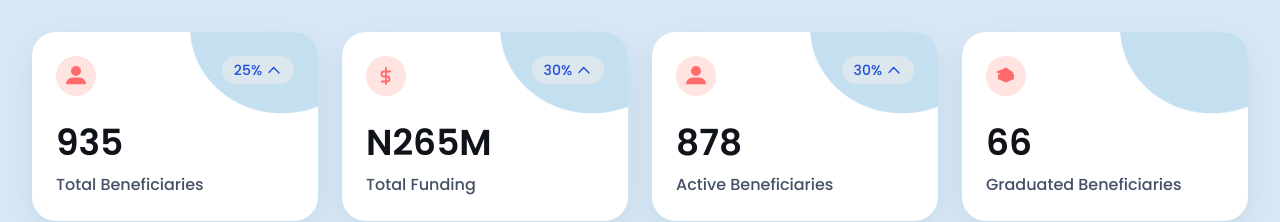
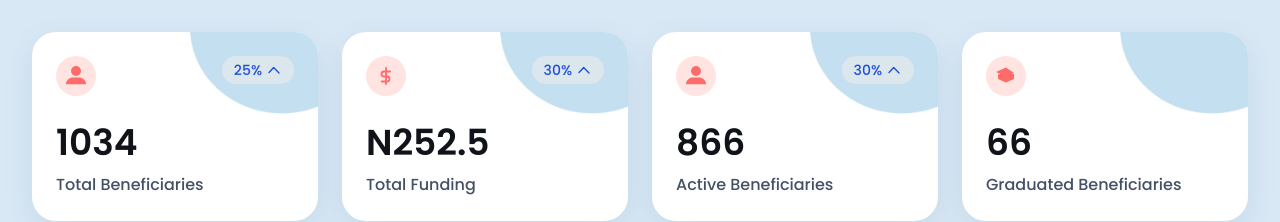
Before and after one commit to Stillchamp/games_portal, a Vue app: page /dashboard in a window 1280 px wide. Shown: the top 222 px of the page. Built offline with nearby package versions, Linux system fonts and the light colour scheme.

Commit message:
Update metric card values in HomeView.vue

```diff
--- a/src/views/HomeView.vue
+++ b/src/views/HomeView.vue
@@ -10,21 +10,21 @@ const metricCards = [
   {
     id: 'total-beneficiaries',
     label: 'Total Beneficiaries',
-    value: '935',
+    value: '1034',
     icon: 'beneficiaries',
     trendValue: '25%',
   },
   {
     id: 'total-funding',
     label: 'Total Funding',
-    value: 'N265M',
+    value: 'N252.5',
     icon: 'funding',
     trendValue: '30%',
   },
   {
     id: 'active-beneficiaries',
     label: 'Active Beneficiaries',
-    value: '878',
+    value: '866',
     icon: 'active',
     trendValue: '30%',
   },
```
